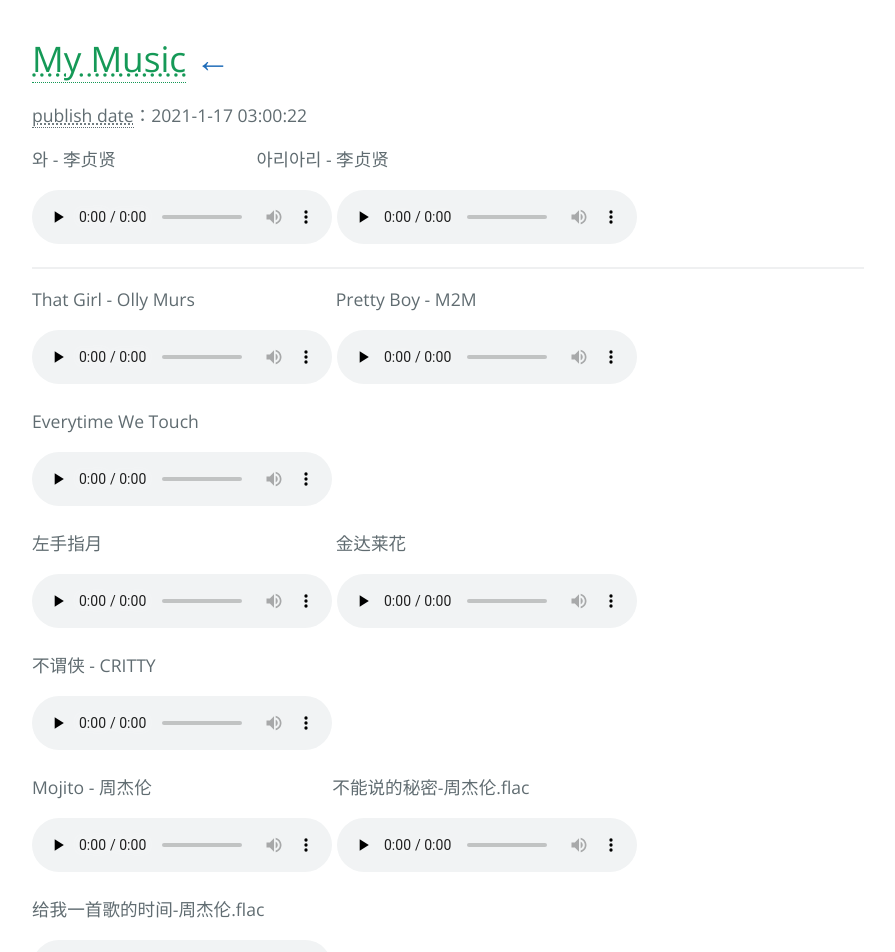
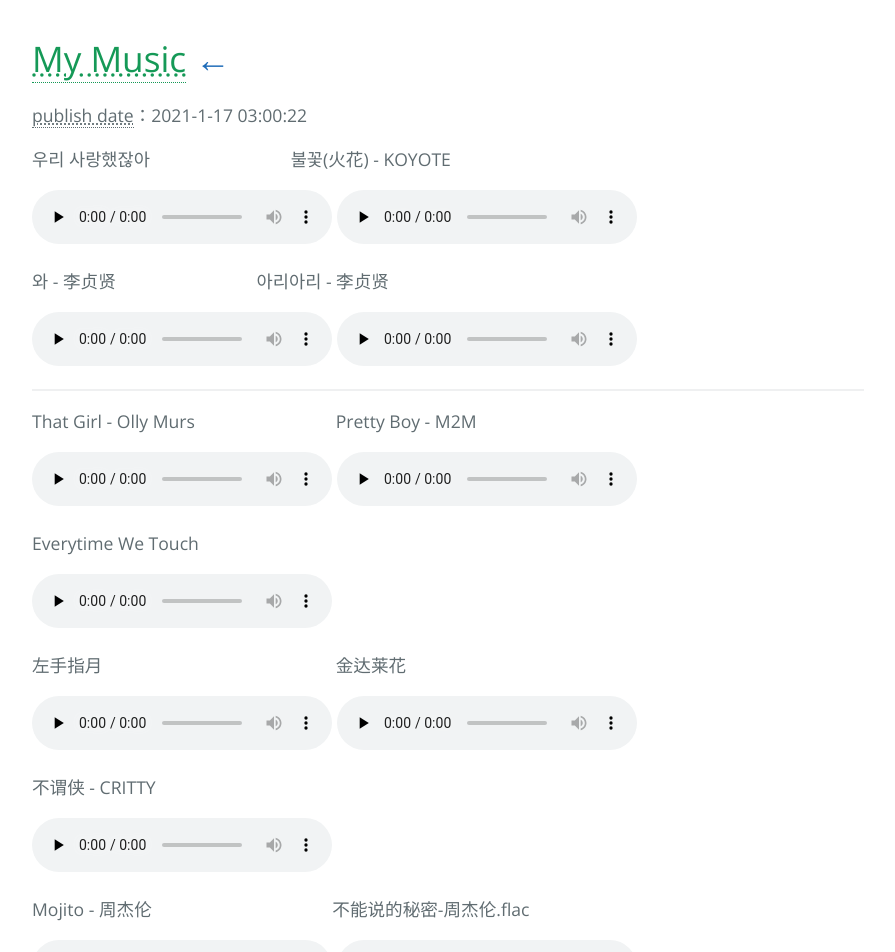
Before and after one commit to AmbroseRen/test, a Jekyll site: the page built from Art/Music/myMusic.md, in a window 1280 px wide. Shown: the top 952 px of the page, without its empty margins (192-1087 px from the left). Built offline with Jekyll 4.4.1, drawn with Linux system fonts in a browser that asks for light colours; our own code applies the rules of GitHub Pages for plain Markdown files; the repository's description, which GitHub fills in, is left out.

Commit message:
Update myMusic.md

```diff
--- a/Art/Music/myMusic.md
+++ b/Art/Music/myMusic.md
@@ -2,6 +2,16 @@
 publish date：2021-1-17 03:00:22
 
 <div>
+
+<p>우리 사랑했잖아&emsp;&emsp;&emsp;&emsp;&emsp;&emsp;&emsp;&emsp;불꽃(火花) - KOYOTE</p>
+
+<audio id="audio" controls="" preload="none">
+    <source id="mp3" src="https://cdn.jsdelivr.net/gh/AmbroseRen/test@master/Art/Music/한국노래/우리 사랑했잖아.mp3">
+</audio>
+
+<audio id="audio" controls="" preload="none">
+    <source id="mp3" src="https://cdn.jsdelivr.net/gh/AmbroseRen/test@master/Art/Music/한국노래/불꽃(火花) - KOYOTE.mp3">
+</audio>
 
 <p>와 - 李贞贤&emsp;&emsp;&emsp;&emsp;&emsp;&emsp;&emsp;&emsp;아리아리 - 李贞贤</p>
 
```
